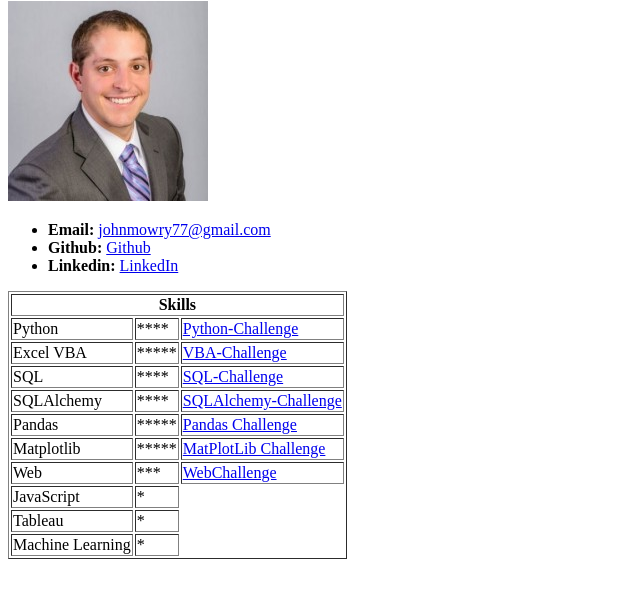
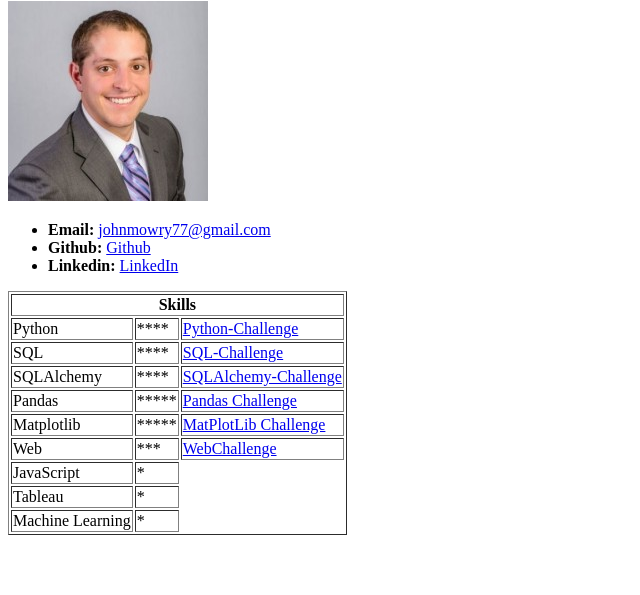
Before and after one commit to JohnMowry77/johnmowry77.github.io, a plain HTML site: page index.html in a window 1280 px wide. Shown: the part 79-674 px from the top of the page, without its empty margins (0-640 px from the left). Drawn offline with Linux system fonts and the light colour scheme.

Commit message:
remove VBA until you put it up on github repo

```diff
--- a/index.html
+++ b/index.html
@@ -32,11 +32,11 @@
   			<td>****</td>
   			<td><a href='https://github.com/johnmowry77/python-challenge'>Python-Challenge</a></td>
   		</tr>
-  		<tr>
+<!--   		<tr>
   			<td>Excel VBA</td>
   			<td>*****</td>
   			<td><a href='https://github.com/johnmowry77/vba-challenge'>VBA-Challenge</a></td>
-  		</tr>
+  		</tr> -->
   		<tr>
   			<td>SQL</td>
   			<td>****</td>
```
Also changed, not shown: 1 other file.
